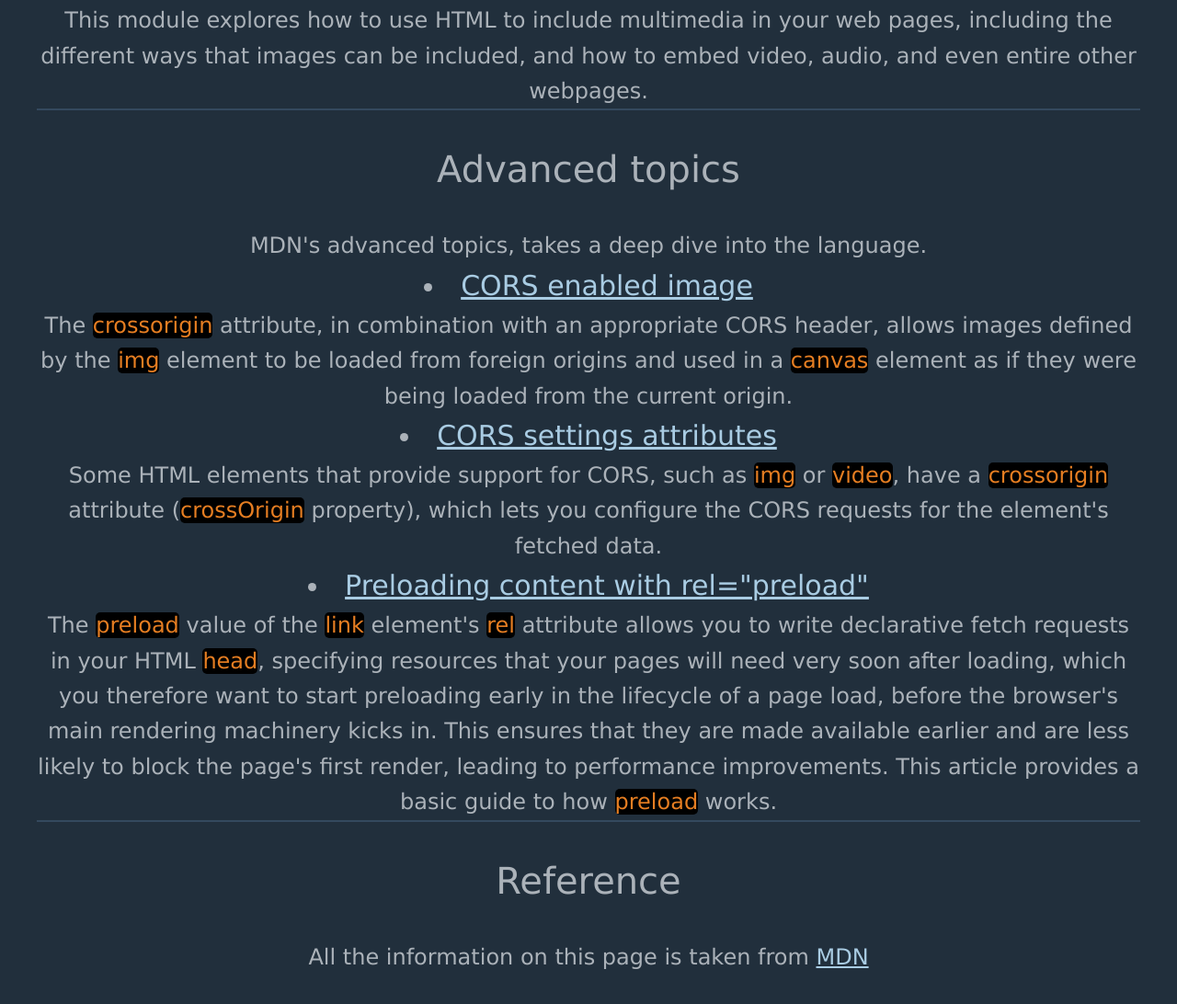
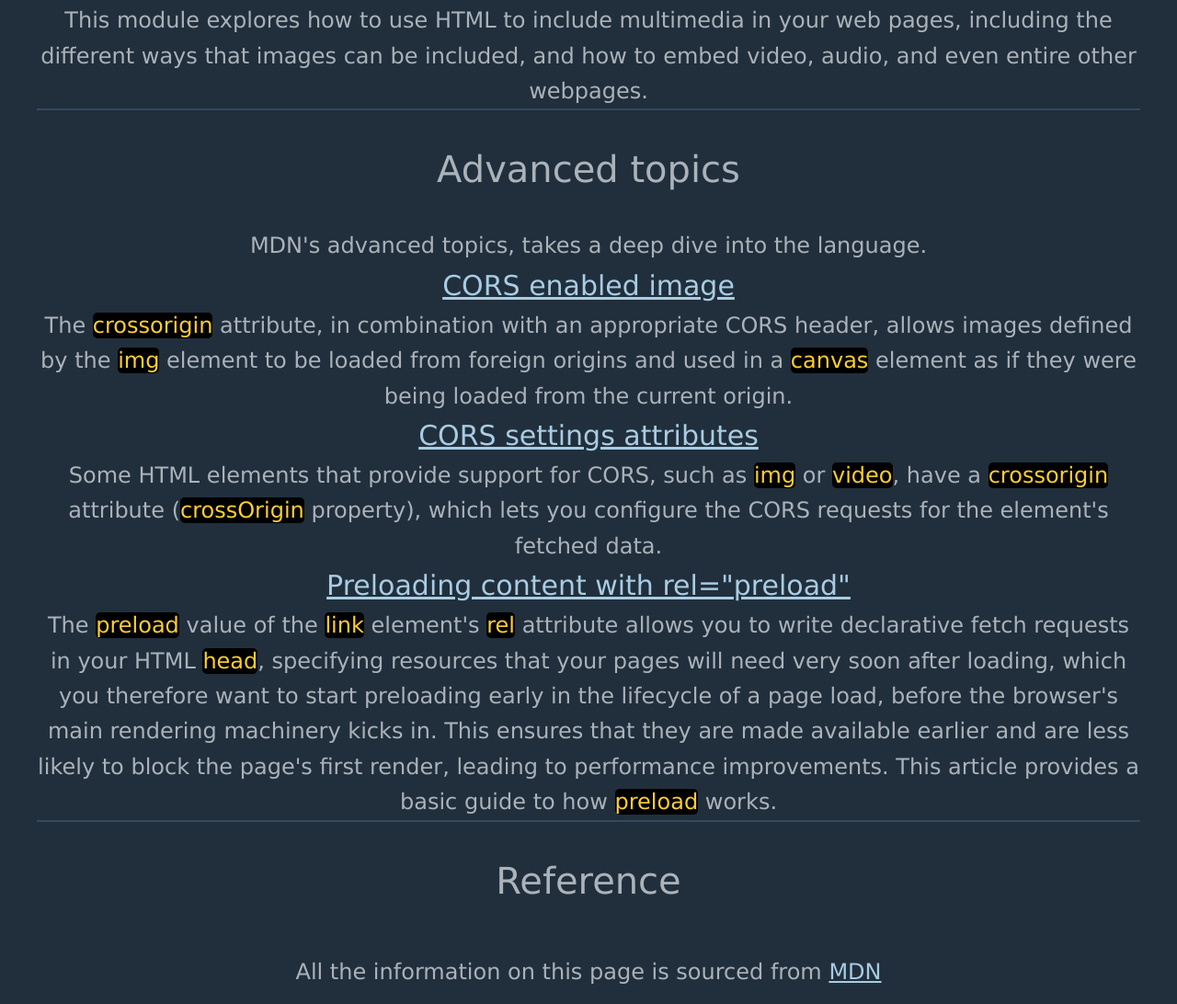
Before and after one commit to j-kemble/FCC_tech_docs, a plain HTML site: page index.html in a window 1280 px wide. Shown: the part 1403-2495 px from the top of the page at 92% size. Before the commit the page ends 2463 px from the top, so only its background shows below. Drawn offline with Linux system fonts and the light colour scheme.

Commit message:
a few stylistic changes

```diff
--- a/index.html
+++ b/index.html
@@ -87,7 +87,7 @@
   <section id="reference" class="main-section">
     <header class="section">Reference</header>
     <p class="reference-info"></p>
-    <p class="reference-info">All the information on this page is taken from <a target="_blank"
+    <p class="reference-info">All the information on this page is sourced from <a target="_blank"
         href="https://developer.mozilla.org/en-US/docs/Web/HTML">MDN</p>
   </section>
 </main>
--- a/styles.css
+++ b/styles.css
@@ -1,22 +1,28 @@
 * {
-    background-color: #212F3C;
+  background-color: #212f3c;
   font-family: verdana, sans-serif;
   line-height: 1.6;
 }
 
-  header, main {
-    color: #ABB2B9;
+header,
+main {
+  color: #abb2b9;
 }
 
 a {
-    color: #A9CCE3;
+  color: #a9cce3;
 }
 
 a:hover {
-    color: #F7DC6F;
+  color: #f7dc6f;
 }
 
-  .section, h1 {
+li {
+  list-style-type: none;
+}
+
+.section,
+h1 {
   margin: 0 auto;
   text-align: center;
   font-size: 40px;
@@ -24,7 +30,7 @@
 }
 section {
   text-align: center;
-    border-bottom: 2px solid #34495E;
+  border-bottom: 2px solid #34495e;
 }
 
 #reference {
@@ -37,20 +43,25 @@
 
 code {
   background-color: #000000;
-    color: #E67E22;
+  color: #fccf33;
   border-radius: 5px;
 }
 
 .nav-link {
   font-size: 30px;
+  text-decoration: none;
 }
 
-  .navbar{
+.navbar {
   font-size: 40px;
   text-align: center;
 }
 
-  @media (min-width: 500px) {
+.reference-info {
+  padding-bottom: 1rem;
+}
+
+@media (min-width: 800px) {
   * {
     max-width: 1200px;
     margin: 0 auto;
@@ -65,5 +76,5 @@ ul {
   display: flex;
   flex-direction: row;
   flex-wrap: wrap;
-  gap: 20px
+  gap: 20px;
 }
```
Lines whose indentation alone changed are shown as unchanged.
